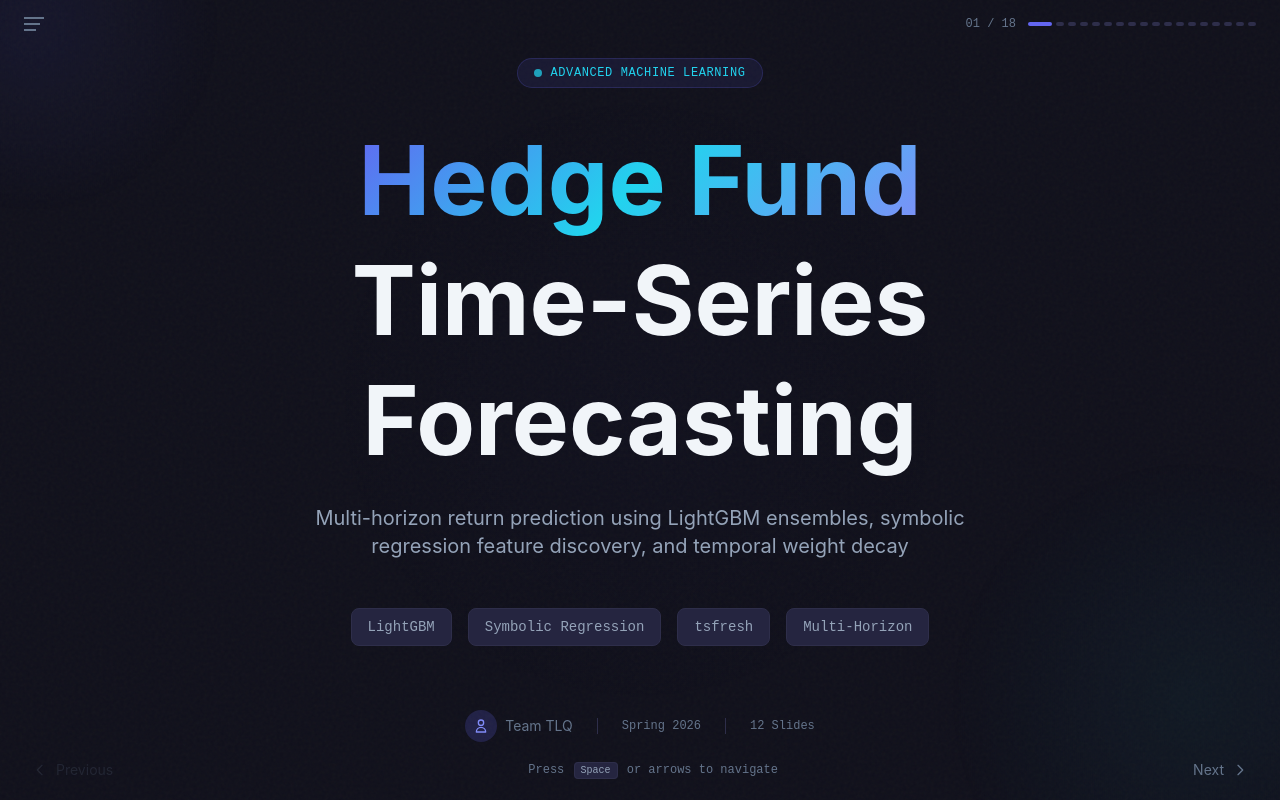
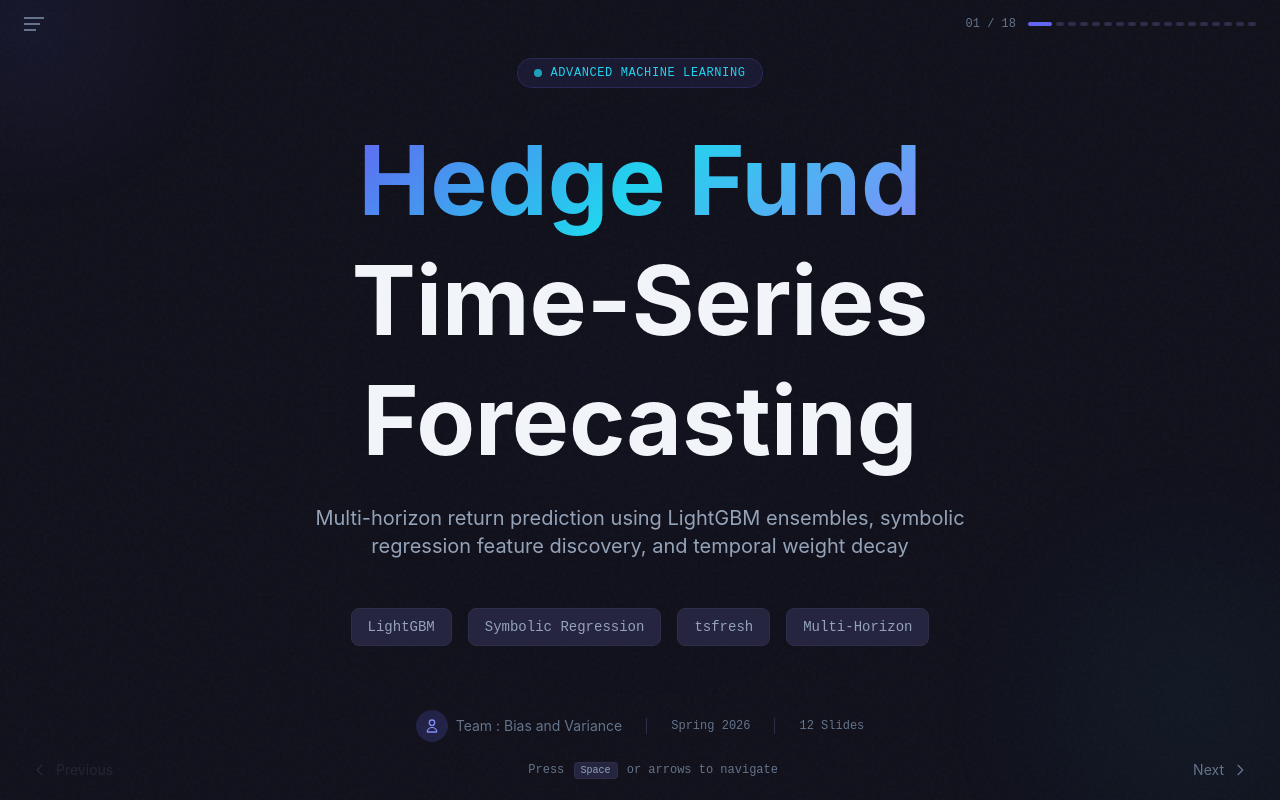
Before and after one commit to Pranay0083/TIme-series-hedge-fund-forecasting-AML, a React (Vite) app in the folder client/: page / in a window 1280 px wide. Built offline with nearby package versions, Linux system fonts and the light colour scheme.

Commit message:
Fix: Bug and Indentation

```diff
--- a/client/src/slides/ConclusionSlide.jsx
+++ b/client/src/slides/ConclusionSlide.jsx
@@ -81,7 +81,7 @@ export default function ConclusionSlide() {
         {/* Thank you */}
         <div className="mt-6 text-center fade-up opacity-0 stagger-5">
           <p className="text-lg text-text-muted">
-            Thank you — <span className="gradient-text font-semibold">Team TLQ</span>
+            Thank you — <span className="gradient-text font-semibold">Team Bias and Variance</span>
           </p>
         </div>
       </div>
--- a/client/src/slides/TitleSlide.jsx
+++ b/client/src/slides/TitleSlide.jsx
@@ -36,7 +36,7 @@ export default function TitleSlide() {
                   <path strokeLinecap="round" strokeLinejoin="round" strokeWidth={2} d="M16 7a4 4 0 11-8 0 4 4 0 018 0zM12 14a7 7 0 00-7 7h14a7 7 0 00-7-7z" />
                 </svg>
               </div>
-              <span>Team TLQ</span>
+              <span>Team : Bias and Variance</span>
             </div>
             <div className="w-px h-4 bg-border" />
             <span className="font-mono text-xs">Spring 2026</span>
```
Also changed, not shown: 1 other file (tests, documents, lock files or other folders).
